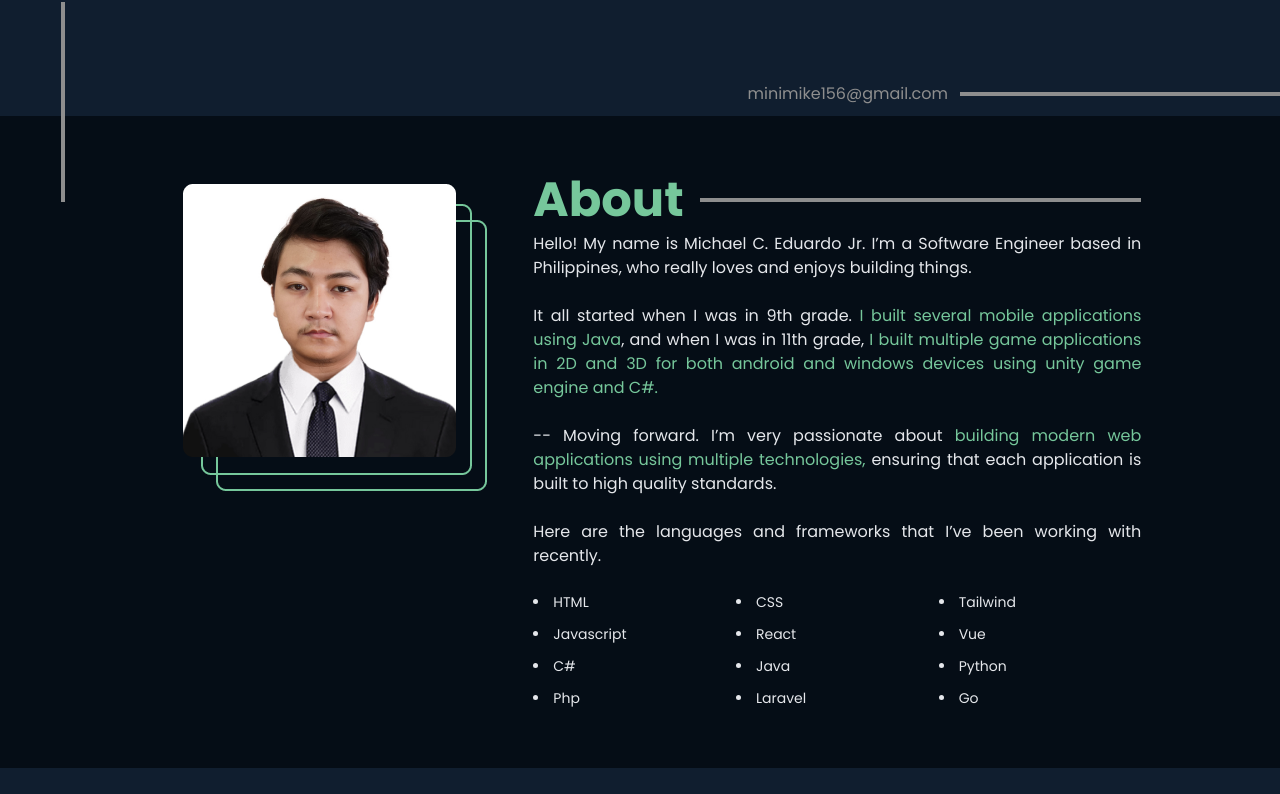
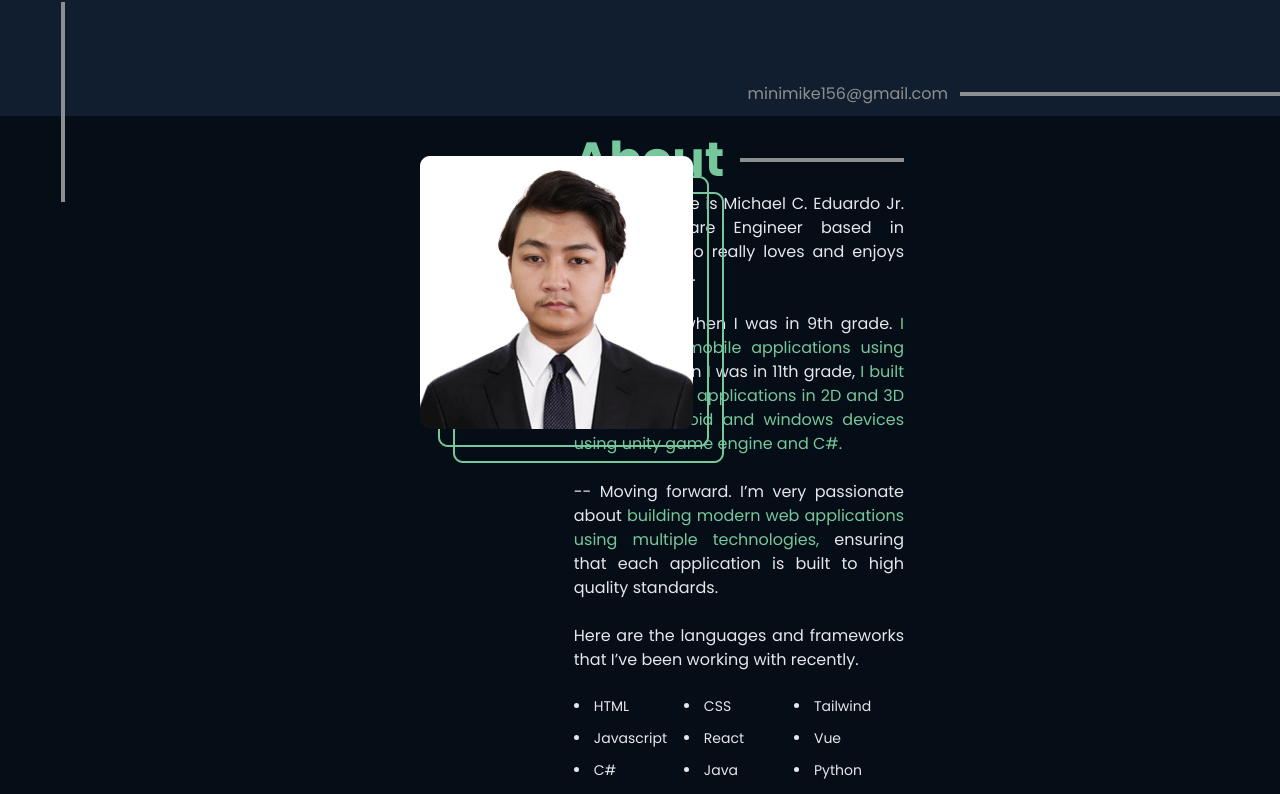
Before and after one commit to minimike022/portfolio-fe, a Vue app: page / in a window 1280 px wide. Shown: the part 598-1392 px from the top of the page. Built offline with nearby package versions, Linux system fonts and the light colour scheme.

Commit message:
fixing about

```diff
--- a/src/layouts/about/AboutUs.vue
+++ b/src/layouts/about/AboutUs.vue
@@ -5,10 +5,11 @@
     <div class="bg-[#050d16] px-5 py-5 md:mt-[40dvh] relative md:px-20">
         <div id="about" class="h-10 absolute top-[-10dvh]"></div>
         <div class="grid grid-cols-1 relative
-        md:py-[5dvh] md:flex md:justify-between md:gap-x-2
-        xl:justify-evenly
+        md:max-lg:py-[5dvh] md:flex md:justify-between md:mx-[-11dvh]
+        lg:mx-[15dvh]
+        xl:mx-[35dvh]
         ">
-            <div class="mt-2 h-[30dvh] my-5 relative
+            <div class="h-[30dvh] my-5 relative
         md:w-[40dvh] md:h-[40dvh] md:ml-6 md:top-0 md:right-0">
                 <div class="absolute h-[30dvh] w-[30dvh] top-1/2 left-1/2 transform -translate-x-1/2 -translate-y-1/2
             md:w-[45dvh] md:h-[45dvh] md:top-0 md:left-9 md:translate-x-0 md:translate-y-0">
```
